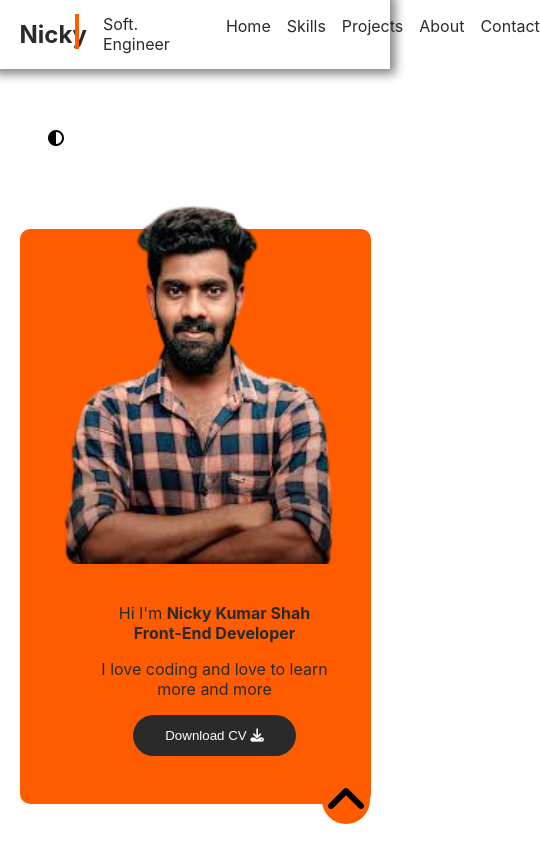
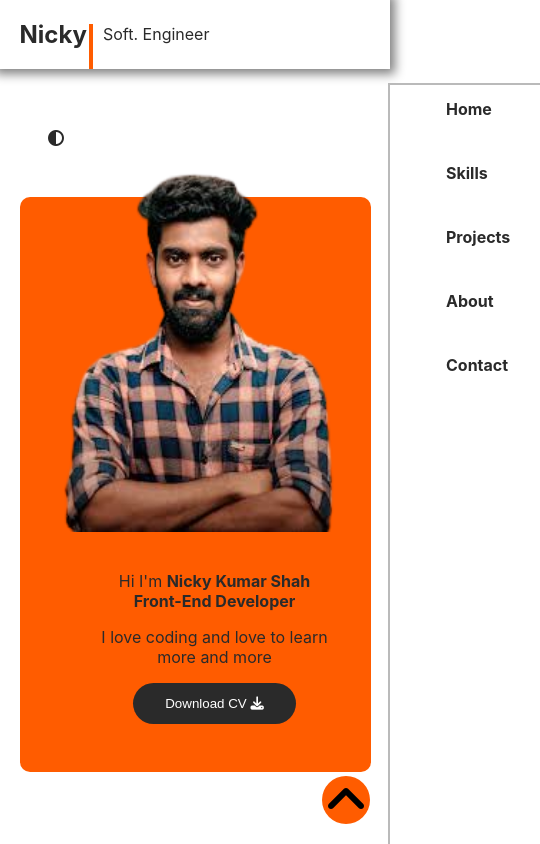
Before and after one commit to nickyshah/portfolio_nicky, a React (Create React App) app: page /skills in a window 390 px wide. Shown: the top 844 px of the page, 540 px wide, since content can reach past the window. Built offline with nearby package versions, Linux system fonts and the light colour scheme.

Commit message:
responsive added

```diff
--- a/src/App.css
+++ b/src/App.css
@@ -1,43 +1,46 @@
-*{
+* {
   box-sizing: border-box;
+  /* color: var(--text-color); */
 }
-:root{
+:root {
   --color-orange: #ff5c00;
   --color-dark: #2a2a2a;
 
-  --body-bg:white;
+  --body-bg: white;
   --text-color: var(--color-dark);
   --border-color: var(--color-dark);
-
 
   /* dark mode */
   --dark-bg: var(--color-dark);
   --dark-text-color: #fff;
   --dark-border-color: #fff;
 }
-html{
+html {
   scroll-behavior: smooth;
 }
 
-.flex{
+.main {
+  min-height: 78vh;
+}
+.flex {
   display: flex;
   gap: 1rem;
 }
-.grid{
+.grid {
   display: grid;
   gap: 1rem;
 }
-.container{
+.container {
   width: 90%;
   margin: auto;
 }
-a{
+a {
   text-decoration: none;
   color: inherit;
 }
 
-.line::before{
-  content:"";
+.line::before {
+  content: "";
   width: 4px;
   height: 100%;
 
@@ -46,80 +49,90 @@ a{
   background: var(--color-orange);
 }
 
-.dark-mode-toggle:hover{
+.dark-mode-toggle:hover {
   transform: scale(1.5);
   cursor: pointer;
   transition: all 0.5s;
 }
 
-#darkMode{
+#darkMode {
   display: none;
 }
 
-.dark-mode-toggle{
+.dark-mode-toggle {
   position: fixed;
   top: 8rem;
   left: 3rem;
+  color: var(--text-color);
 }
-.wrapper{
+.wrapper {
   background: var(--body-bg);
 }
 
-#darkMode:checked + .wrapper{
+#darkMode:checked + .wrapper {
   /* background: black; */
   --body-bg: var(--dark-bg);
   --text-color: var(--dark-text-color);
   /* color: var(--dark-text-color); */
   --border-color: var(--dark-border-color);
-
-
 }
 
-header{
+header {
   box-shadow: 0 0 10px 5px grey;
   position: sticky;
   top: 0;
   background: var(--body-bg);
 }
-.navigation{
+.navigation {
   justify-content: space-between;
   color: var(--text-color);
   /* background-color: var(--body-bg); */
-
 }
 
-.nav-left{
+.navigation li a:hover {
+  color: var(--color-orange);
+  transition: all 0.5s;
+}
+
+.nav-left {
   position: relative;
   align-items: center;
 }
 
-.line::before{
+/* .line::before{
   content: "";
   width: 4px;
   height: 50%;
   left: 37%;
   position: absolute;
   background: var(--color-orange);
+} */
+.line::before {
+  content: "";
+  width: 4px;
+  height: 65%;
+
+  position: absolute;
+  left: 69px;
+  background: var(--color-orange);
 }
 
-.menu ul{
+.menu ul {
   list-style: none;
 }
 
-.hero-section{
-
-  padding-top: 10rem;
+.hero-section {
+  padding-top: 8rem;
   color: var(--text-color);
-
 }
 
-.hero{
+.hero {
   grid-template-areas: "left right";
   background-color: var(--color-orange);
   padding: 3rem 2rem;
   border-radius: 10px;
 }
-.download-btn{
+.download-btn {
   background: var(--color-dark);
   padding: 0.8rem 2rem;
   border: none;
@@ -132,28 +145,27 @@ header{
   color: white;
 } */
 
-.left{
+.left {
   grid-area: left;
   justify-content: center;
   flex-direction: column;
   margin-left: 10vw;
-
 }
 
-.right{
+.right {
   grid-area: right;
   justify-content: flex-end;
   align-items: center;
   margin-top: -5rem;
 }
 
-.right img{
+.right img {
   height: 105%;
 }
 
 /* info section */
 
-.banner{
+.banner {
   /* background: purple; */
   border: 2px solid var(--border-color);
   padding: 2rem;
@@ -164,12 +176,12 @@ header{
   margin-top: 5rem;
 }
 
-.banner .info-divider{
+.banner .info-divider {
   background: grey;
   width: 2px;
   height: 50px;
 }
-.banner .info-content .icon-container{
+.banner .info-content .icon-container {
   background: var(--color-orange);
   width: 4rem;
   height: 4rem;
@@ -182,19 +194,18 @@ header{
   color: white;
 }
 
-.banner .info-content span{
+.banner .info-content span {
   font-weight: bold;
   font-size: 1.3rem;
   letter-spacing: 2px;
   color: var(--text-color);
 }
 
-
-.banner .info-content p{
+.banner .info-content p {
   color: var(--color-orange);
 }
 
-.skills{
+.skills {
   /* background: purple; */
 
   padding: 6rem;
@@ -205,179 +216,172 @@ header{
   margin-top: 5rem;
   margin-bottom: 0rem;
 }
-.skills .icon{
+.skills .icon {
   flex-direction: column;
   justify-content: center;
   /* justify-content: space space-around; */
   align-items: center;
-
 }
 
-.skills .icon span{
+.skills .icon span {
   font-size: 3rem;
 }
 
-.skills .icon p{
+.skills .icon p {
   font-weight: bold;
   font-size: 1.3rem;
   color: var(--text-color);
   letter-spacing: 2px;
 }
 
-.skills .icon .html-color{
+.skills .icon .html-color {
   color: red;
 }
-.skills .icon .css-color{
+.skills .icon .css-color {
   color: blue;
 }
-.skills .icon .java-color{
+.skills .icon .java-color {
   color: orange;
 }
-.skills .icon .figma-color{
+.skills .icon .figma-color {
   color: pink;
-
 }
-.skills .icon .react-color{
+.skills .icon .react-color {
   color: skyblue;
 }
 
-.projects{
+.projects {
   margin-top: 3rem;
   padding: 7rem 0;
 }
-.projects > h2{
+.projects > h2 {
   text-align: center;
   margin-bottom: 3rem;
   color: var(--text-color);
 }
 
-.projects .project-container{
+.projects .project-container {
   grid-template-columns: repeat(auto-fit, minmax(250px, 1fr));
   gap: 3rem;
   /* grid-template-columns: repeat(2, 1fr); */
-
 }
-.project-card{
-  box-shadow: -1px 4px 10px 8px rgba(93, 93, 93, 0.713) ;
+.project-card {
+  box-shadow: -1px 4px 10px 8px rgba(93, 93, 93, 0.713);
   border-radius: 5px;
   padding-bottom: 2rem;
   margin-bottom: 2rem;
 }
 
-.project-card .top{
-
+.project-card .top {
 }
 
-.project-card .top img{
+.project-card .top img {
   width: 100%;
-
+  height: 30vh;
+  border-top-right-radius: 5px;
+  border-top-left-radius: 5px;
 }
 
-.projects .project-container .bottm span{
+.projects .project-container .bottm span {
   display: flex;
   justify-content: space-between;
   color: var(--text-color);
 }
-.projects .project-container .bottm{
+.projects .project-container .bottm {
   color: var(--text-color);
 }
 
-.projects .project-container .bottm a{
+.projects .project-container .bottm a {
   font-size: 2rem;
   justify-content: end;
   align-items: center;
-
 }
 
-.about{
+.about {
   background: rgba(199, 72, 9, 0.376);
   padding-top: 7rem 0;
   margin-bottom: 5rem;
 }
 
-.about>h2{
+.about > h2 {
   text-align: center;
   padding-top: 1rem;
   color: var(--text-color);
   text-decoration: underline;
 }
 
-.about-content{
+.about-content {
   margin-top: 3rem;
-
 }
 
-.about-content .myImg{
+.about-content .myImg {
   width: 60%;
   justify-content: center;
 }
 
-.about-content .myImg img{
+.about-content .myImg img {
   min-width: 350px;
   max-width: 400px;
 }
 
-.about-content .my-bio h2{
+.about-content .my-bio h2 {
   font-size: 2rem;
   font-weight: bold;
   color: var(--text-color);
   margin-bottom: 2rem;
 }
 
-.about-content .my-bio p{
+.about-content .my-bio p {
   color: var(--text-color);
-
 }
 
-.my-bio p:nth-child(4){
+.my-bio p:nth-child(4) {
   font-weight: bold;
   color: var(--text-color);
   font-size: 1.3rem;
   padding: 2rem 0;
 }
 
-.my-bio .tag{
+.my-bio .tag {
   font-weight: bold;
   font-size: 1.3rem;
   padding: 2rem 0;
 }
 
-.my-bio .tag  div span{
+.my-bio .tag div span {
   padding: 0.8rem 1.2rem;
   border-radius: 5px;
   color: var(--text-color);
 }
 
-.my-bio .tag  div span:hover{
+.my-bio .tag div span:hover {
   cursor: pointer;
   background: grey;
 }
 
-.contact{
+.contact {
   /* margin-top: 3rem; */
   padding-top: 7rem;
   text-align: center;
   margin-bottom: 5rem;
   color: var(--text-color);
-
 }
 
-.contact .social{
+.contact .social {
   justify-content: space-around;
   margin: 5rem;
   color: var(--text-color);
-
 }
 
-.contact .social i{
+.contact .social i {
   font-size: 4rem;
 }
 
-.email-section{
+.email-section {
   justify-content: center;
 }
 
-.email{
+.email {
   background-color: var(--border-color);
   color: var(--body-bg);
   padding: 1rem 2rem;
@@ -389,7 +393,7 @@ header{
   font-size: 1.3rem;
 }
 
-.email .send{
+.email .send {
   background: grey;
   color: white;
   width: 3rem;
@@ -399,33 +403,33 @@ header{
   align-items: center;
 }
 
-.footer{
+.footer {
   /* padding: 3rem 0; */
   background: #2a2a2a;
   color: white;
+  margin-top: 2rem;
 }
 
-.footer .top{
+.footer .top {
   padding: 0 3rem;
   justify-content: center;
   gap: 10rem;
-
 }
 
-.footer .top ul{
+.footer .top ul {
   list-style: none;
   padding-left: 0;
   line-height: 1.5rem;
 }
 
-.footer .bottom{
+.footer .bottom {
   text-align: center;
   margin-top: 2rem;
   background: black;
   padding: 2rem;
 }
 
-.go-up{
+.go-up {
   width: 3rem;
   height: 3rem;
   border-radius: 50%;
@@ -438,10 +442,12 @@ header{
   align-items: center;
 }
 
+.hamburger{
+  display: none;
+}
+
 @media (max-width: 768px) {
-
-
-  .hero{
+  .hero {
     grid-template-areas:
       "right"
       "left";
@@ -449,29 +455,72 @@ header{
     /* height: 50vh; */
     text-align: center;
   }
-     .right img{
+  .line::before {
+    content: "";
+    width: 4px;
+    height: 65%;
+
+    position: absolute;
+    left: 69px;
+    /* padding-bottom: -1rem; */
+    background: var(--color-orange);
+  }
+  .right img {
     width: 100%;
-
+    height: 105%;
   }
 
-      .banner{
+
+  .banner {
     flex-direction: column;
-
+    align-items: start;
   }
 
-      .banner .info-divider{
+  .banner .info-divider {
     display: none;
   }
 
-      .about h2{
+  .info-content{
+    margin-left: 7rem;
+  }
+
+  .about h2 {
     display: flex;
     justify-content: center;
     padding-top: 3rem;
   }
 
-      .about-content{
+  .about-content {
     flex-direction: column;
     align-items: center;
   }
 
+  .hamburger{
+    display: block;
+    padding: 2rem;
   }
+
+  .navigation ul {
+    flex-direction: column;
+    position: fixed;
+    width: 20rem;
+    left: 100%;
+    height: 100vh;
+    background: var(--body-bg);
+    top: 4.3rem;
+    animation: all 1s ease-in;
+    /* animation: name duration timing-function delay iteration-count direction fill-mode; */
+    box-shadow: 0 0 0 2px rgba(128, 128, 128, 0.546);
+  }
+
+  .navigation ul li{
+    padding-left: 1rem;
+    line-height: 3rem;
+    font-weight: bold;
+  }
+
+  .navigation .slide{
+    left: calc(100% - 20rem);
+  }
+
+}
```
Lines whose indentation alone changed are shown as unchanged.
